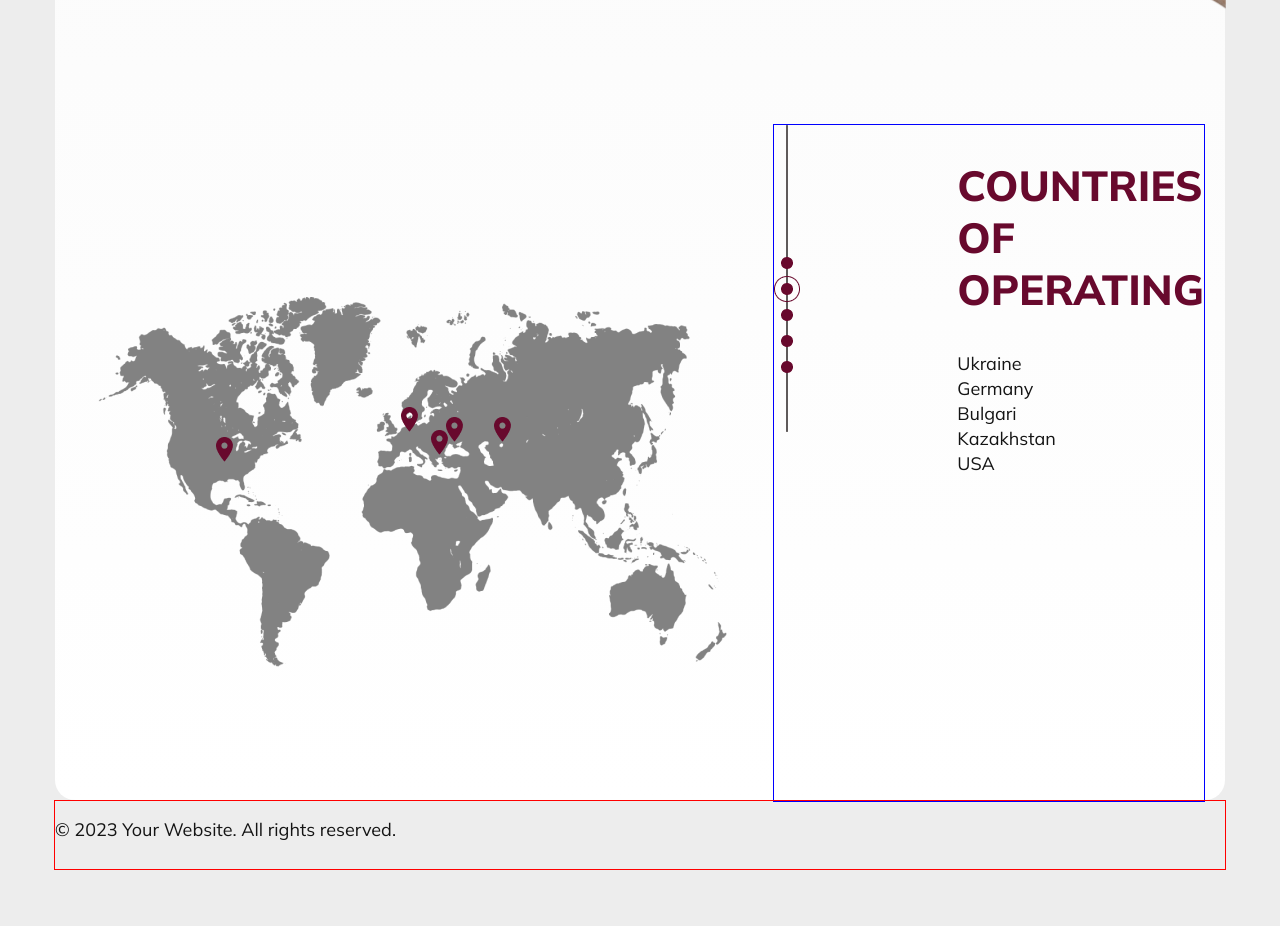
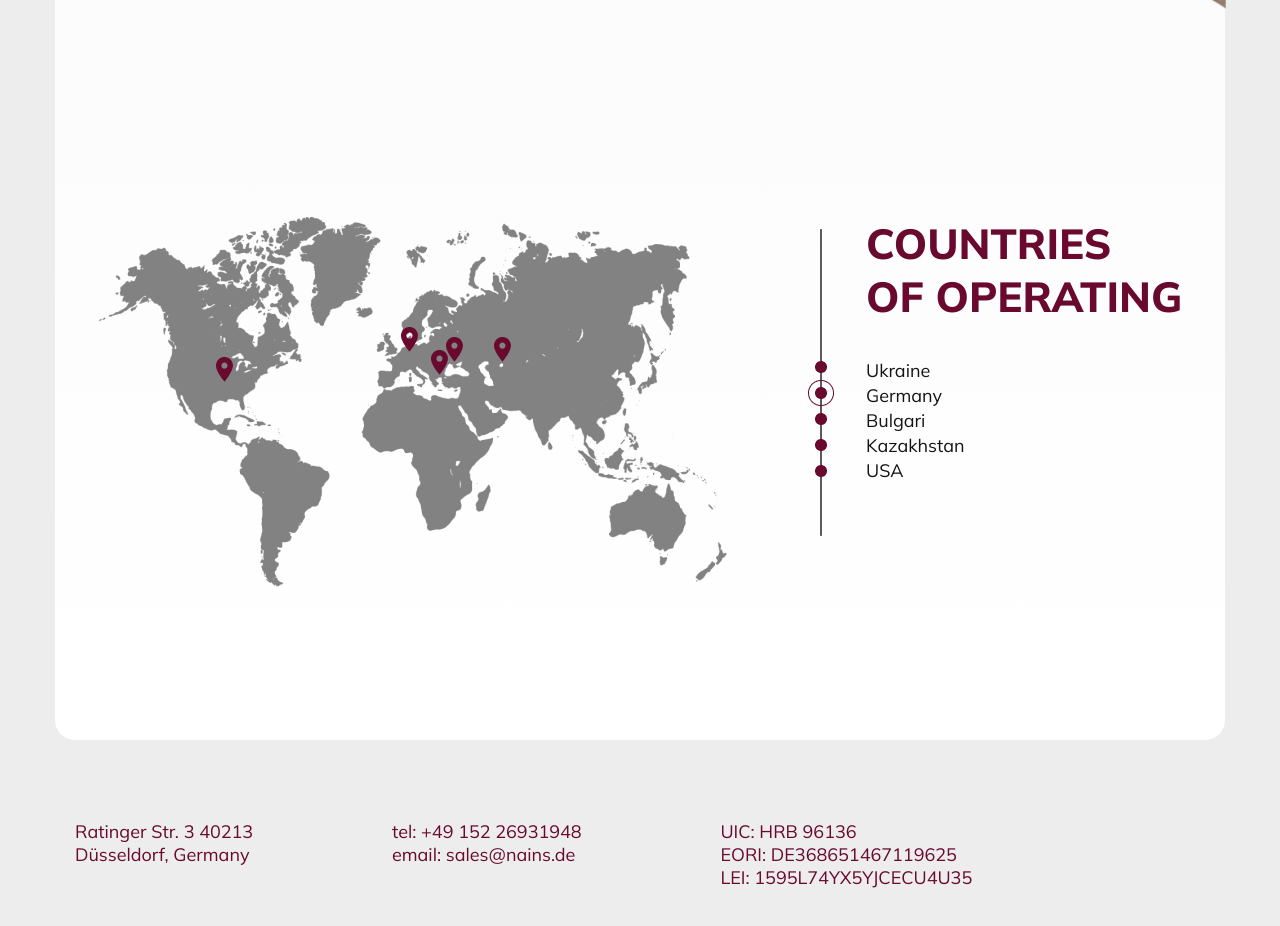
Before and after one commit to tibtus/nains, a website built with Parcel: page index.html in a window 1280 px wide. Shown: the part 3700-4626 px from the top of the page. Before the commit the page ends 4570 px from the top, so only its background shows below. Built offline with nearby package versions, Linux system fonts and the light colour scheme; files whose address does not match are found by name.

Commit message:
#Bottom_Block

```diff
--- a/css/main.css
+++ b/css/main.css
@@ -41,9 +41,7 @@ main {
 
 footer {
   display: block;
-  border: 1px solid red;
-  margin-top: 100px;
-  margin-bottom: 100px;
+
 }
 
 a {
@@ -568,8 +566,8 @@ a:hover {
   display: flex;
   justify-content: space-between;
   flex-direction: row;
-  padding: 80px 20px 80px 20px;
-  height: 596px;
+  padding: 0px 20px 20px 20px;
+
 
 }
 
@@ -582,21 +580,20 @@ a:hover {
 
 .Countries_Block_left_map {
   display: block;
+  align-items: center;
   width: 100%;
   height: 100%;
   background-image: url("../img/map.png");
   background-repeat: no-repeat;
 }
 
-
 .Countries_Block_Right {
   display: flex;
   justify-content: center;
+  /*align-items: center; */
   flex-direction: row;
   height: 676px;
-  border: 1px solid blue;
   width: 430px;
-
 }
 
 .Countries_Block_line {
@@ -605,24 +602,31 @@ a:hover {
   height: 100%;
   background-image: url("../img/Line.png");
   background-repeat: no-repeat;
+  background-position: center;
+}
+
+.Countries_Block_Name {
+  margin-top: 32%;
 
 }
 
 
 .Countries_Block_Name h2 {
   display: block;
-  font-weight: 800;
-  font-size: 42px;
-  line-height: 52px;
+
+
   text-transform: uppercase;
   color: #68092D;
   text-align: left;
+  width: 339px;
+
+  font-size: 42px;
+  font-weight: 800;
+  line-height: 53px;
+
 
 }
 
-.Countries_Block_line {
-  /*LINE*/
-}
 
 .Countries_Block_Country {
   font-size: 18px;
@@ -637,5 +641,25 @@ a:hover {
 /*Bottom_Block*/
 
 .Bottom_Block {
-  display: block;
+  display: flex;
+  justify-content: space-between;
+  flex-direction: row;
+  padding: 80px 20px 80px 20px;
+  font-size: 18px;
+  font-weight: 400;
+  line-height: 23px;
+  color: #68092D;
+  text-align: left;
+
+
 }
+
+.Bottom_Block_logo {
+  background: url("../img/logo_footer.png") center/cover;
+  width: 94px;
+  height: 50px;
+}
+
+.Bottom_Block_id {
+  text-transform: uppercase;
+}
--- a/index.html
+++ b/index.html
@@ -260,7 +260,7 @@
       </div>
 
       <div class="Countries_Block_Name">
-        <h2>Countries
+        <h2>Countries <br>
           Of operating</h2>
 
         <div class="Countries_Block_Country">
@@ -288,7 +288,29 @@
 <footer class="wrapper divBot">
   <div class="Bottom_Block">
 
-  <p>&copy; 2023 Your Website. All rights reserved.</p>
+    <div class="Bottom_Block_address">
+      Ratinger Str. 3 40213 <br>
+      Düsseldorf, Germany
+    </div>
+
+    <div class="Bottom_Block_tel">
+      tel: +49 152 26931948 <br>
+      email: sales@nains.de
+
+
+    </div>
+
+    <div class="Bottom_Block_id">
+      UIC: HRB 96136 <br>
+      EORI: DE368651467119625 <br>
+      LEI: 1595L74YX5YJCECU4U35
+
+    </div>
+
+    <div class="Bottom_Block_logo">
+    </div>
+
+
   </div>
 </footer>
 
```
